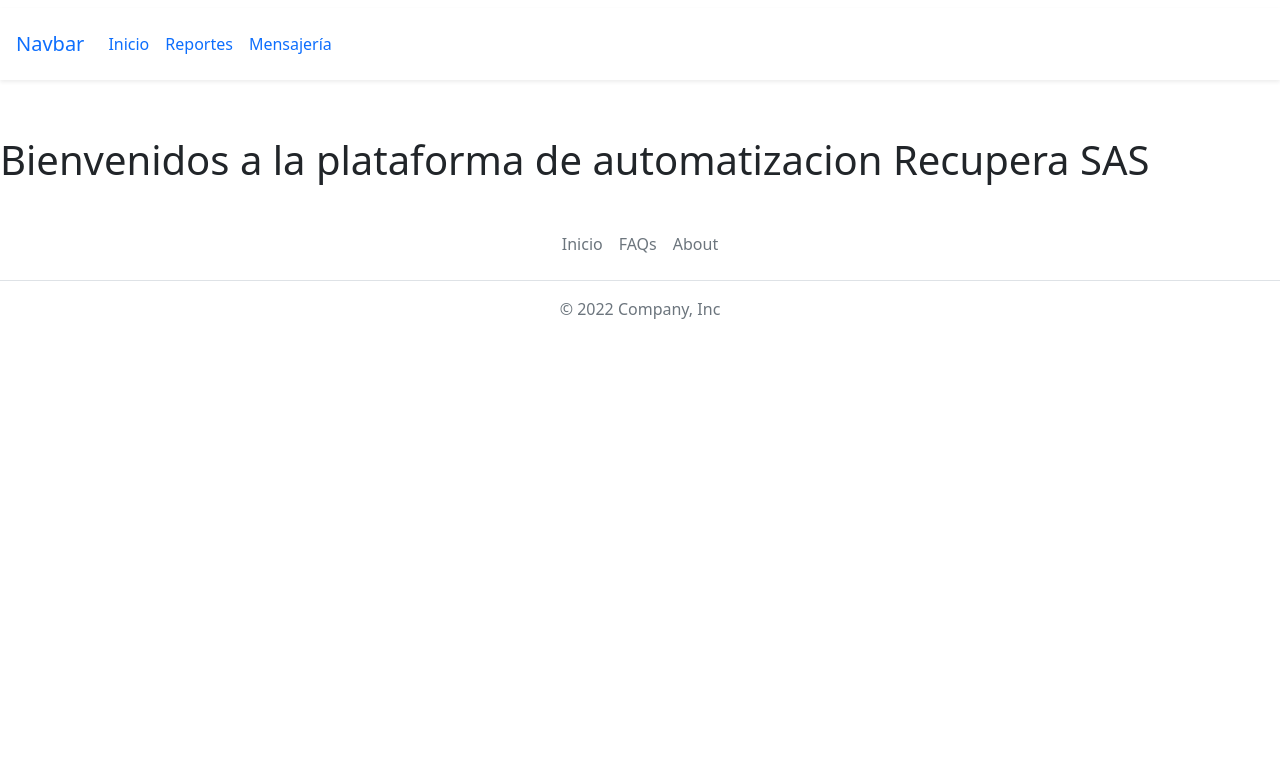
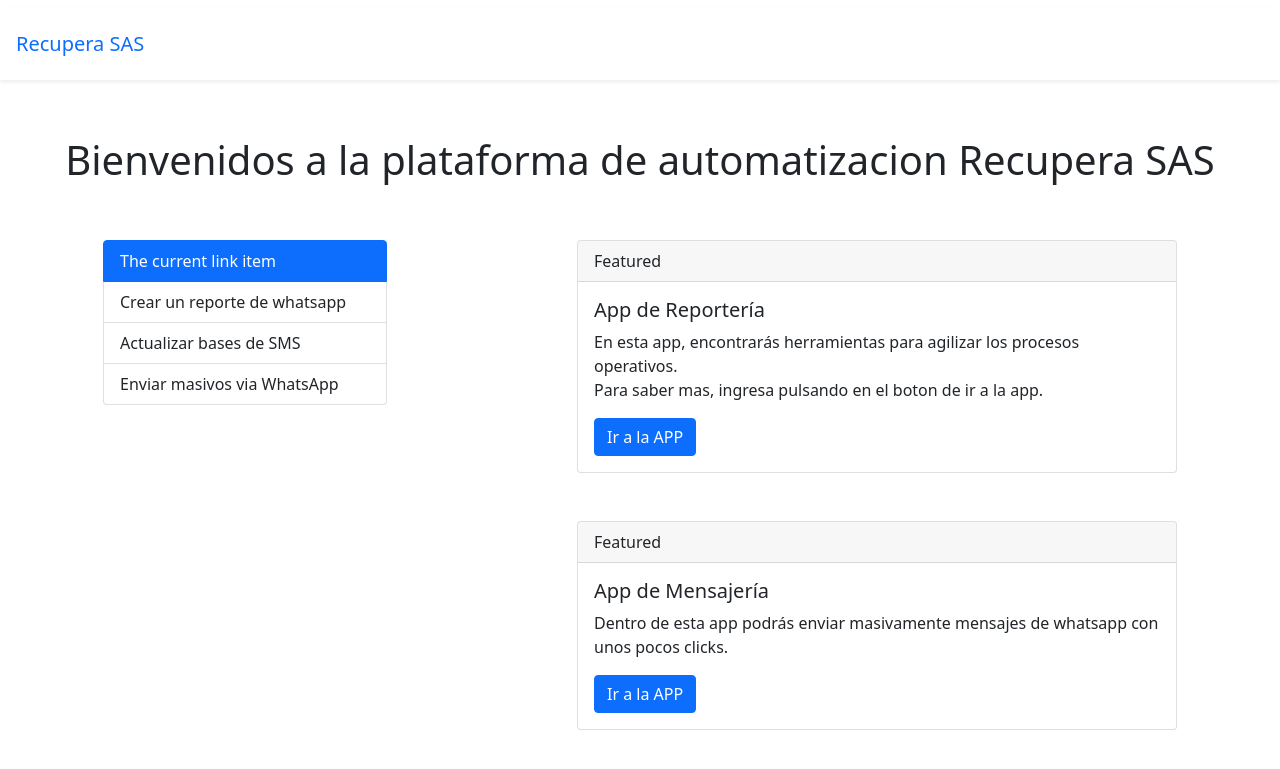
Before and after one commit to Coordinador-BD-SFT/Recupera-Opertools, a Django app: page / in a window 1280 px wide. Shown: the top 769 px of the page. Run offline with Django 5.2, Linux system fonts and the light colour scheme.

Commit message:
Modificando estilo de la vista home

```diff
--- a/templates/base.html
+++ b/templates/base.html
@@ -13,15 +13,14 @@
   <header>
     <nav class="navbar navbar-expand-lg bg-body-tertiary">
       <div class="container-fluid shadow-sm p-3 mb-5 bg-body-tertiary">
-              <a class="navbar-brand" href="#">Navbar</a>
-              <button class="navbar-toggler" type="button" data-bs-toggle="collapse" data-bs-target="#navbarNavAltMarkup" aria-controls="navbarNavAltMarkup" aria-expanded="false" aria-label="Toggle navigation">
+        <a class="navbar-brand" href="{% url 'home' %}">Recupera SAS</a>
+        <button class="navbar-toggler" type="button" data-bs-toggle="collapse" data-bs-target="#navbarNavAltMarkup"
+          aria-controls="navbarNavAltMarkup" aria-expanded="false" aria-label="Toggle navigation">
           <span class="navbar-toggler-icon"></span>
         </button>
         <div class="collapse navbar-collapse" id="navbarNavAltMarkup">
           <div class="navbar-nav">
-                  <a class="nav-link active" aria-current="page" href="{% url "home" %}">Inicio</a>
-                  <a class="nav-link" href="{% url "reportes:index" %}">Reportes</a>
-                  <a class="nav-link" href="{% url "mensajeria:index" %}">Mensajería</a>
+            <!-- <a class="nav-link active" aria-current="page" href="{% url 'home' %}">Inicio</a> -->
           </div>
         </div>
       </div>
@@ -34,31 +33,6 @@
   <script src="https://cdn.jsdelivr.net/npm/bootstrap@5.0.2/dist/js/bootstrap.bundle.min.js"
     integrity="sha384-MrcW6ZMFYlzcLA8Nl+NtUVF0sA7MsXsP1UyJoMp4YLEuNSfAP+JcXn/tWtIaxVXM" crossorigin="anonymous">
     </script>
-
-    <footer class="py-3 my-4">
-        <ul class="nav justify-content-center border-bottom pb-3 mb-3">
-            <li class="nav-item"><a href="{% url "home" %}" class="nav-link px-2 text-muted">Inicio</a></li>
-            <li class="nav-item"><a href="#" class="nav-link px-2 text-muted">FAQs</a></li>
-            <li class="nav-item"><a href="#" class="nav-link px-2 text-muted">About</a></li>
-        </ul>
-        <p class="text-center text-muted">© 2022 Company, Inc</p>
-    </footer>
-
-    {% comment %} <footer class="container-sm">
-        <div class="container">
-            <footer class="py-3 my-4">
-              <ul class="nav justify-content-center border-bottom pb-3 mb-3">
-                <li class="nav-item"><a href="#" class="nav-link px-2 text-muted">Home</a></li>
-                <li class="nav-item"><a href="#" class="nav-link px-2 text-muted">Features</a></li>
-                <li class="nav-item"><a href="#" class="nav-link px-2 text-muted">Pricing</a></li>
-                <li class="nav-item"><a href="#" class="nav-link px-2 text-muted">FAQs</a></li>
-                <li class="nav-item"><a href="#" class="nav-link px-2 text-muted">About</a></li>
-              </ul>
-              <p class="text-center text-muted">© 2022 Company, Inc</p>
-            </footer>
-          </div>
-    </footer> {% endcomment %}
-
 </body>
 
 </html>
--- a/templates/home.html
+++ b/templates/home.html
@@ -1,5 +1,46 @@
 {% extends "base.html" %}
 
 {% block content %}
-<h1>Bienvenidos a la plataforma de automatizacion Recupera SAS</h1>
+<h1 class="text-center">Bienvenidos a la plataforma de automatizacion Recupera SAS</h1>
+<br>
+<section class="d-flex p-2">
+    <div class="container list-group w-25 p-3">
+        <a href="#" class="list-group-item list-group-item-action active" aria-current="true">
+            The current link item
+        </a>
+        <a href="reportes/whatsapp/crear" class="list-group-item list-group-item-action">
+            Crear un reporte de whatsapp
+        </a>
+        <a href="reportes/whatsapp/sms_bases" class="list-group-item list-group-item-action">Actualizar bases de SMS</a>
+        <a href="{% url 'mensajeria:index' %}" class="list-group-item list-group-item-action">
+            Enviar masivos via WhatsApp
+        </a>
+        <!-- <a class="list-group-item list-group-item-action disabled" aria-disabled="true">A disabled link item</a> -->
+    </div>
+    <div class="container w-50 p-3">
+        <div class="card">
+            <div class="card-header">
+                Featured
+            </div>
+            <div class="card-body">
+                <h5 class="card-title">App de Reportería</h5>
+                <p class="card-text">En esta app, encontrarás herramientas para agilizar los procesos
+                    operativos.<br>Para saber mas, ingresa pulsando en el boton de ir a la app.</p>
+                <a href="{% url 'reportes:index' %}" class="btn btn-primary">Ir a la APP</a>
+            </div>
+        </div>
+        <br><br>
+        <div class="card">
+            <div class="card-header">
+                Featured
+            </div>
+            <div class="card-body">
+                <h5 class="card-title">App de Mensajería</h5>
+                <p class="card-text">Dentro de esta app podrás enviar masivamente mensajes de whatsapp con unos pocos
+                    clicks.</p>
+                <a href="{% url 'mensajeria:index' %}" class="btn btn-primary">Ir a la APP</a>
+            </div>
+        </div>
+    </div>
+</section>
 {% endblock content %}
```
Lines whose indentation alone changed are shown as unchanged.
